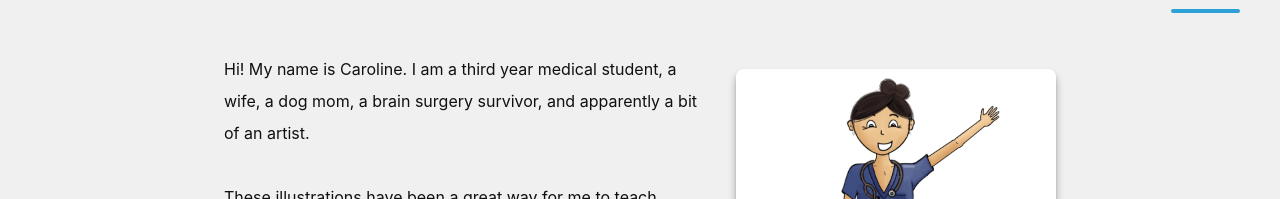
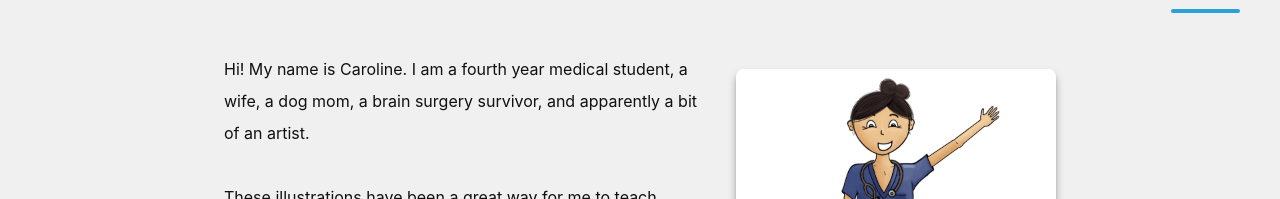
Before and after one commit to theck01/medically-inclined, a React (Create React App) app: page /about in a window 1280 px wide. Shown: the part 261-460 px from the top of the page. Built offline with nearby package versions, Linux system fonts and the light colour scheme.

Commit message:
Update med school year

```diff
--- a/src/pages/About/About.tsx
+++ b/src/pages/About/About.tsx
@@ -9,7 +9,7 @@ export const About: React.FC = () => (
   <div className={styles['about-container']}>
     <div>
       <Text>
-        Hi! My name is Caroline. I am a third year medical student, a wife, a
+        Hi! My name is Caroline. I am a fourth year medical student, a wife, a
         dog mom, a brain surgery survivor, and apparently a bit of an artist.
       </Text>
       <Text>
```
